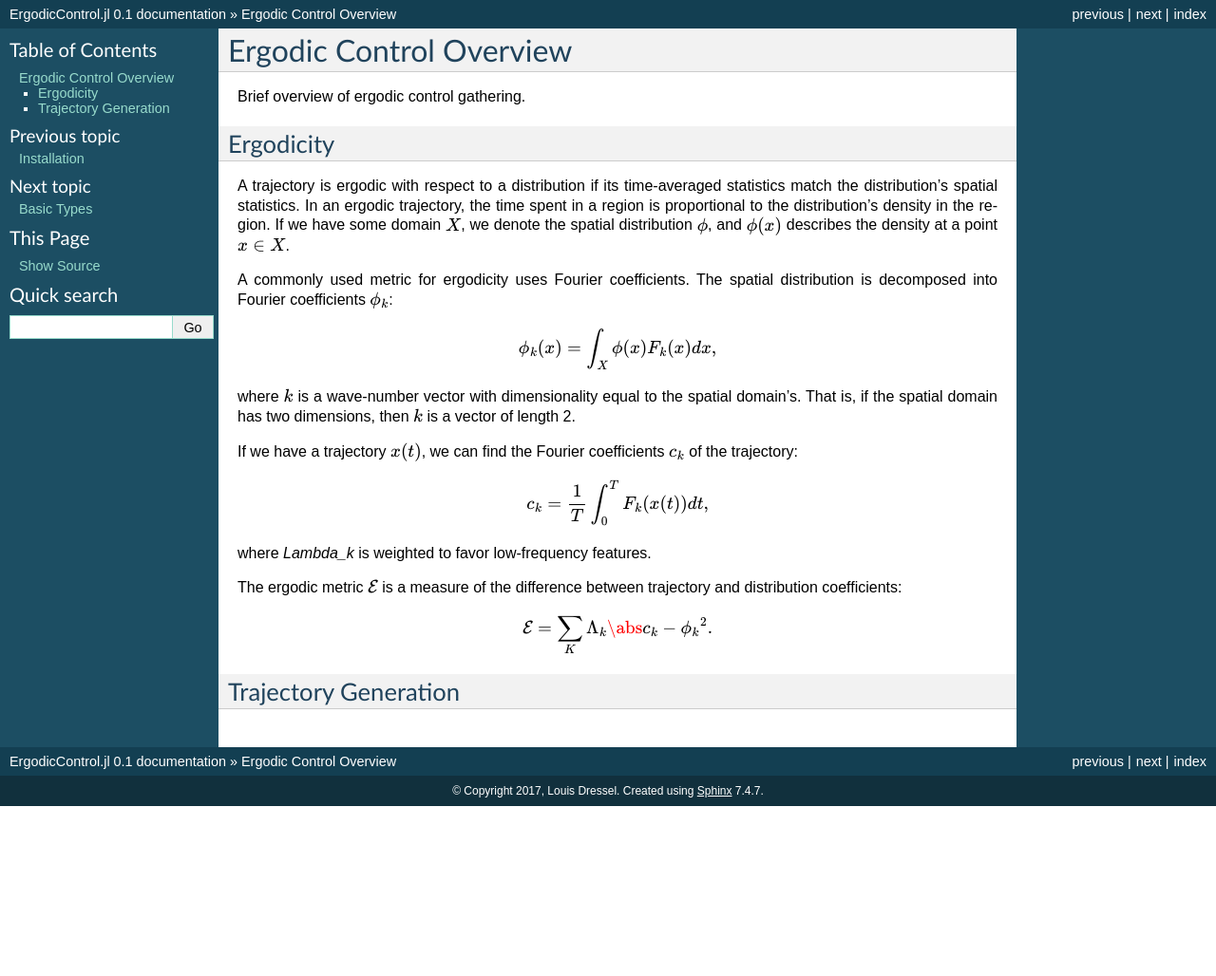
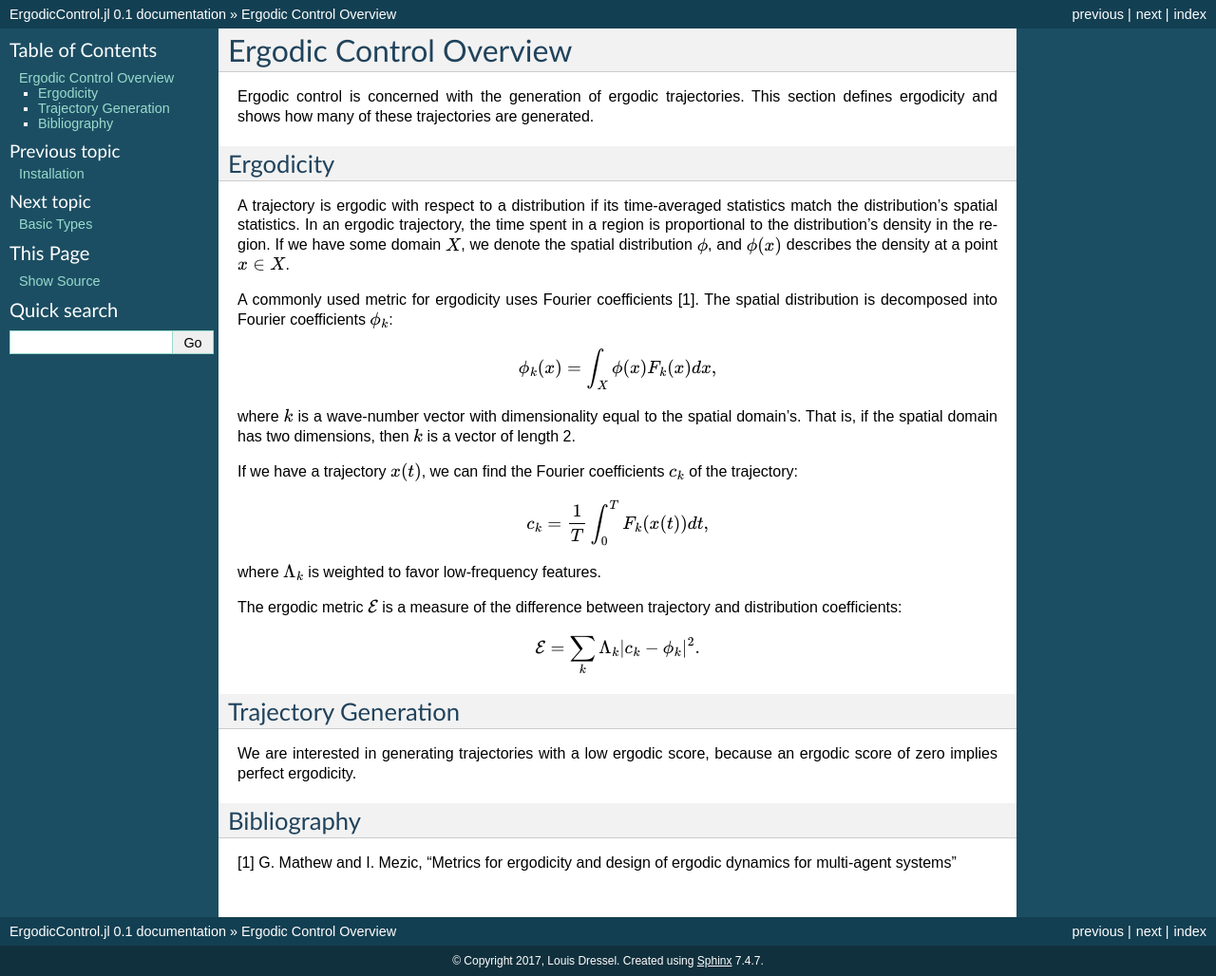
Before and after one commit to dressel/ErgodicControl.jl, a Sphinx documentation site: the page built from docs/ergodic_control.rst, in a window 1280 px wide. Shown: the whole page at 95% size. Built offline with Sphinx 7.4.7, drawn with Linux system fonts in a browser that asks for light colours; before the commit the page ends 900 px from its top, so only the background shows below that.

Commit message:
fleshing out ergodic control overview

```diff
--- a/docs/ergodic_control.rst
+++ b/docs/ergodic_control.rst
@@ -1,9 +1,8 @@
 ==========================
 Ergodic Control Overview
 ==========================
-
-Brief overview of ergodic control gathering.
-
+Ergodic control is concerned with the generation of ergodic trajectories.
+This section defines ergodicity and shows how many of these trajectories are generated.
 
 Ergodicity
 ===========
@@ -11,7 +10,7 @@ A trajectory is ergodic with respect to a distribution if its time-averaged stat
 In an ergodic trajectory, the time spent in a region is proportional to the distribution's density in the region.
 If we have some domain :math:`X`, we denote the spatial distribution :math:`\phi`, and :math:`\phi(x)` describes the density at a point :math:`x\in X`.
 
-A commonly used metric for ergodicity uses Fourier coefficients.
+A commonly used metric for ergodicity uses Fourier coefficients [1].
 The spatial distribution is decomposed into Fourier coefficients :math:`\phi_k`:
 
 .. math:: \phi_k(x) = \int_X \phi(x) F_k(x) dx,
@@ -23,12 +22,19 @@ If we have a trajectory :math:`x(t)`, we can find the Fourier coefficients :math
 
 .. math:: c_k = \frac{1}{T}\int_0^T F_k(x(t))dt,
 
-where `\Lambda_k` is weighted to favor low-frequency features.
+where :math:`\Lambda_k` is weighted to favor low-frequency features.
 
 The ergodic metric :math:`\mathcal{E}` is a measure of the difference between trajectory and distribution coefficients:
 
-.. math:: \mathcal{E} = \sum_K \Lambda_k \abs{c_k - \phi_k}^2.
+.. math:: \mathcal{E} = \sum_k \Lambda_k | c_k - \phi_k |^2.
+
 
 
 Trajectory Generation
 ======================
+We are interested in generating trajectories with a low ergodic score, because an ergodic score of zero implies perfect ergodicity.
+
+
+Bibliography
+==============
+[1] G. Mathew and I. Mezic, "Metrics for ergodicity and design of ergodic dynamics for multi-agent systems"
```
